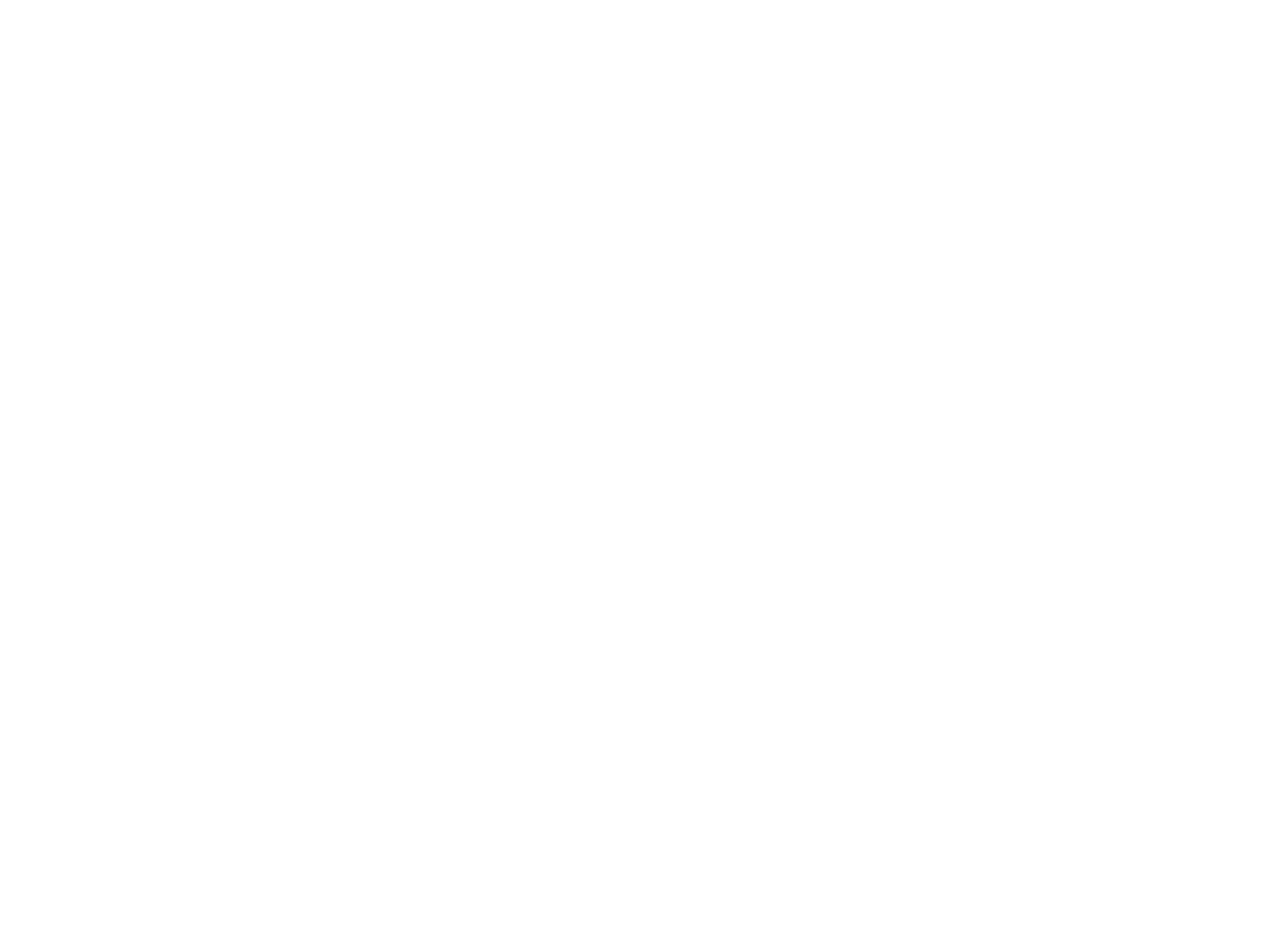
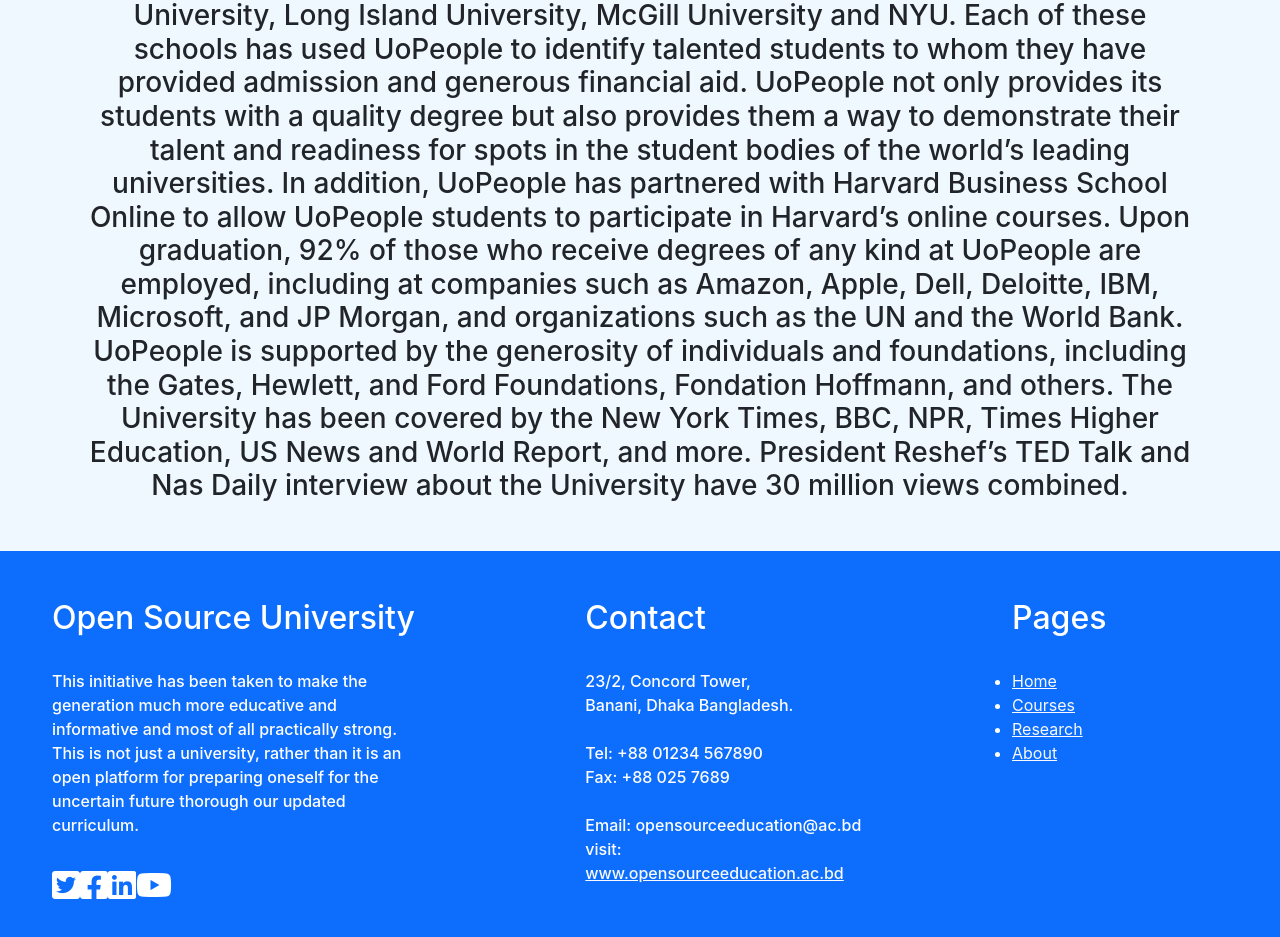
Before and after one commit to mhasancy/review-website-mhasancy, a React (Create React App) app: page /about in a window 1280 px wide. Shown: the part 1447-2384 px from the top of the page. Before the commit the page ends 800 px from the top, so only its background shows below. Built offline with nearby package versions, Linux system fonts and the light colour scheme.

Commit message:
updated framworks

```diff
--- a/craco.config.js
+++ /dev/null
@@ -1,8 +0,0 @@
-// craco.config.js
-module.exports = {
-  style: {
-    postcss: {
-      plugins: [require("tailwindcss"), require("autoprefixer")],
-    },
-  },
-};
--- a/public/index.html
+++ b/public/index.html
@@ -25,6 +25,9 @@
   <!-- bootstrap css file -->
   <link href="https://cdn.jsdelivr.net/npm/bootstrap@5.1.1/dist/css/bootstrap.min.css" rel="stylesheet"
     integrity="sha384-F3w7mX95PdgyTmZZMECAngseQB83DfGTowi0iMjiWaeVhAn4FJkqJByhZMI3AhiU" crossorigin="anonymous">
+  <!-- font awesome file -->
+  <link rel="stylesheet" href="https://use.fontawesome.com/releases/v5.15.4/css/all.css"
+    integrity="sha384-DyZ88mC6Up2uqS4h/KRgHuoeGwBcD4Ng9SiP4dIRy0EXTlnuz47vAwmeGwVChigm" crossorigin="anonymous">
   <title>React App</title>
 </head>
 
--- a/src/About/About.js
+++ b/src/About/About.js
@@ -2,8 +2,75 @@
 
 const About = () => {
   return (
-    <div>
-      <h1>About</h1>
+    <div className="container text-left">
+      <h1 className="font-bold fs-2 text-start ms-3 ps-4">
+        Go Through to know about our research.
+      </h1>
+      <h3>
+        In Brief | Strategic Plan The University of the People (UoPeople) is the
+        Education Revolution. It is the first non-profit, tuition-free,
+        American, accredited, online university. Dedicated to opening access to
+        higher education globally, UoPeople helps high school graduates overcome
+        financial, geographic, political, and personal constraints keeping them
+        from college studies. UNESCO estimates that by the year 2025, there will
+        be nearly 100 million young people unable to find seats in traditional
+        universities. UoPeople believes that access to higher education is a
+        basic right which promotes world peace and global economic development;
+        and it is committed to providing those young people a quality higher
+        education – tuition free. As the United Nations High Commissioner for
+        Education (and former British Prime Minister) Gordon Brown has put it:
+        “University of the People is offering a quality education to tens of
+        thousands of qualified students who, without it, would have no chance at
+        all. What’s more, with its growing network of partnerships, it can turn
+        those tens of thousands into hundreds of thousands and someday even
+        millions.” UoPeople was founded in 2009 and accredited in February 2014.
+        The University offers associate and bachelor’s degree programs in
+        Business Administration, Computer Science, and Health Science as well as
+        master’s degree programs in Business Administration and Education.
+        University of the People in Arabic was launched in 2020, offering
+        associate and bachelor’s degrees in Business Administration, while
+        simultaneously providing these Arabic-speaking students intensive
+        English-language courses. There presently are more than 100,000 students
+        enrolled from more than 200 countries and territories. Over 7,000 of
+        these students are refugees. UoPeople is staffed by thousands of
+        volunteers, including its Founder and President, Shai Reshef, the
+        distinguished members of its international boards of trustees and
+        advisors, and its faculty. The President’s Council is chaired by John
+        Sexton, NYU’s President Emeritus, and consists of two dozen other
+        leaders from the world’s foremost institutions (see here for the full
+        list). More than 26,000 professionals have volunteered for leadership
+        roles, serving as provost, as deans, as administrators, or as faculty.
+        UoPeople has built a sustainable and scalable model to serve those
+        millions whose talent and creativity is being lost today. Courses are
+        delivered online to a group of typically 20-30 students who study the
+        material together under the direction of a faculty member. A bachelor’s
+        degree requires completion of 40 courses. Each nine-week course is based
+        on a curriculum drawn from Open Educational Resources (OER) materials,
+        so there is no textbook or materials cost. The only time a student is
+        asked to pay any amount is at the end of a course. For students who can
+        afford it there is an assessment fee of $120 for an undergraduate course
+        or $240 for a graduate-level course. This fee, which is waived if a
+        student warrants that he or she cannot afford it, helps defray the
+        university’s operational costs, allowing UoPeople to remain sustainable
+        and still ultra-low cost. UoPeople has collaborations with the
+        University of Edinburgh, Effat University, Long Island University,
+        McGill University and NYU. Each of these schools has used UoPeople to
+        identify talented students to whom they have provided admission and
+        generous financial aid. UoPeople not only provides its students with a
+        quality degree but also provides them a way to demonstrate their talent
+        and readiness for spots in the student bodies of the world’s leading
+        universities. In addition, UoPeople has partnered with Harvard Business
+        School Online to allow UoPeople students to participate in Harvard’s
+        online courses. Upon graduation, 92% of those who receive degrees of any
+        kind at UoPeople are employed, including at companies such as Amazon,
+        Apple, Dell, Deloitte, IBM, Microsoft, and JP Morgan, and organizations
+        such as the UN and the World Bank. UoPeople is supported by the
+        generosity of individuals and foundations, including the Gates, Hewlett,
+        and Ford Foundations, Fondation Hoffmann, and others. The University has
+        been covered by the New York Times, BBC, NPR, Times Higher Education, US
+        News and World Report, and more. President Reshef’s TED Talk and Nas
+        Daily interview about the University have 30 million views combined.
+      </h3>
     </div>
   );
 };
--- a/src/Footer/Footer.js
+++ b/src/Footer/Footer.js
@@ -1,15 +1,77 @@
 import React from "react";
+import { NavLink } from "react-router-dom";
 
 const Footer = () => {
   return (
-    <div className="container bg-primary text-white mt-5">
-      <h1>Featured Courses Available</h1>
+    <div className="container-fluid bg-primary text-white mt-5  py-5 text-start">
       <div className="row">
-        <div className="col">
-          <h1>About</h1>
+        <div className="col-5">
+          <h1 className="font-bold fs-2 text-start ms-3 ps-4">
+            Open Source University
+          </h1>
+          <br />
+          <h3 className="font-normal fs-6 text-left ms-4 ps-3 lh-base w-75">
+            This initiative has been taken to make the generation much more
+            educative and informative and most of all practically strong. This
+            is not just a university, rather than it is an open platform for
+            preparing oneself for the uncertain future thorough our updated
+            curriculum.
+          </h3>
+          <div className="flex g-4 d-flex justify-content-start ms-4 ps-3 pt-4">
+            <i className="fab fa-twitter-square fs-2 mr-5"></i>
+            <i className="fab fa-facebook-square fs-2 mr-5"></i>
+            <i className="fab fa-linkedin fs-2 mr-5"></i>
+            <i className="fab fa-youtube fs-2"></i>
+          </div>
         </div>
-        <div className="col">a</div>
-        <div className="col">c</div>
+        <div className="col-4">
+          <h1 className="font-bold fs-2 text-start ms-3 ps-4">Contact</h1>
+          <br />
+          <h3 className="font-normal fs-6 text-left ms-4 ps-3 lh-base w-75">
+            23/2, Concord Tower, <br />
+            Banani, Dhaka Bangladesh. <br />
+            <br />
+            Tel: +88 01234 567890 <br /> Fax: +88 025 7689 <br />
+            <br />
+            Email: opensourceeducation@ac.bd
+            <br />
+            visit:{" "}
+            <a
+              className="link-light"
+              href="http://www.opensourceeducation.ac.bd"
+              target="_blank"
+              rel="noreferrer"
+            >
+              www.opensourceeducation.ac.bd
+            </a>
+          </h3>
+        </div>
+        <div className="col-3 text-white">
+          <h1 className="font-bold fs-2 text-start ms-3 ps-4">Pages</h1>
+          <br />
+          <ul className=" text-white font-normal fs-6 text-left ms-4 ps-3 lh-base w-75 ">
+            <li className="">
+              <NavLink className="active link-light" aria-current="page" to="/">
+                Home
+              </NavLink>
+            </li>
+            <li>
+              <NavLink className="link-light" to="/courses">
+                Courses
+              </NavLink>
+            </li>
+            <li>
+              <NavLink className="link-light" to="/research">
+                Research
+              </NavLink>
+            </li>
+            <li>
+              <NavLink to="/about" className="link-light">
+                About
+              </NavLink>
+            </li>
+          </ul>
+        </div>
       </div>
     </div>
   );
--- a/src/Research/Research.js
+++ b/src/Research/Research.js
@@ -3,7 +3,30 @@
 const Research = () => {
   return (
     <div>
-      <h1>research</h1>
+      <h1 className="font-bold fs-2 text-start ms-3 ps-4">
+        Go Through to know about our research.
+      </h1>
+      <h3>
+        Research is "creative and systematic work undertaken to increase the
+        stock of knowledge".[1] It involves the collection, organization, and
+        analysis of information to increase understanding of a topic or issue. A
+        research project may be an expansion on past work in the field. To test
+        the validity of instruments, procedures, or experiments, research may
+        replicate elements of prior projects or the project as a whole. The
+        primary purposes of basic research (as opposed to applied research) are
+        documentation, discovery, interpretation, and the research and
+        development (R&D) of methods and systems for the advancement of human
+        knowledge. Approaches to research depend on epistemologies, which vary
+        considerably both within and between humanities and sciences. There are
+        several forms of research: scientific, humanities, artistic, economic,
+        social, business, marketing, practitioner research, life, technological,
+        etc. The scientific study of research practices is known as
+        meta-research. Open Source University This initiative has been taken to
+        make the generation much more educative and informative and most of all
+        practically strong. This is not just a university, rather than it is an
+        open platform for preparing oneself for the uncertain future thorough
+        our updated curriculum. Contact
+      </h3>
     </div>
   );
 };
--- a/src/index.css
+++ b/src/index.css
@@ -1,8 +1,3 @@
-/* ./src/index.css */
-@tailwind base;
-@tailwind components;
-@tailwind utilities;
-
 body {
   margin: 0;
   font-family: -apple-system, BlinkMacSystemFont, "Segoe UI", "Roboto", "Oxygen",
@@ -10,6 +5,7 @@
     sans-serif;
   -webkit-font-smoothing: antialiased;
   -moz-osx-font-smoothing: grayscale;
+  background-color: aliceblue;
 }
 
 code {
--- a/tailwind.config.js
+++ /dev/null
@@ -1,11 +0,0 @@
-module.exports = {
-  purge: ["./src/**/*.{js,jsx,ts,tsx}", "./public/index.html"],
-  darkMode: false, // or 'media' or 'class'
-  theme: {
-    extend: {},
-  },
-  variants: {
-    extend: {},
-  },
-  plugins: [],
-};
```
Also changed, not shown: package.json (+3 -9 lines), src/index.js (+6 -6 lines), 1 other file (tests, documents, lock files or other folders).
